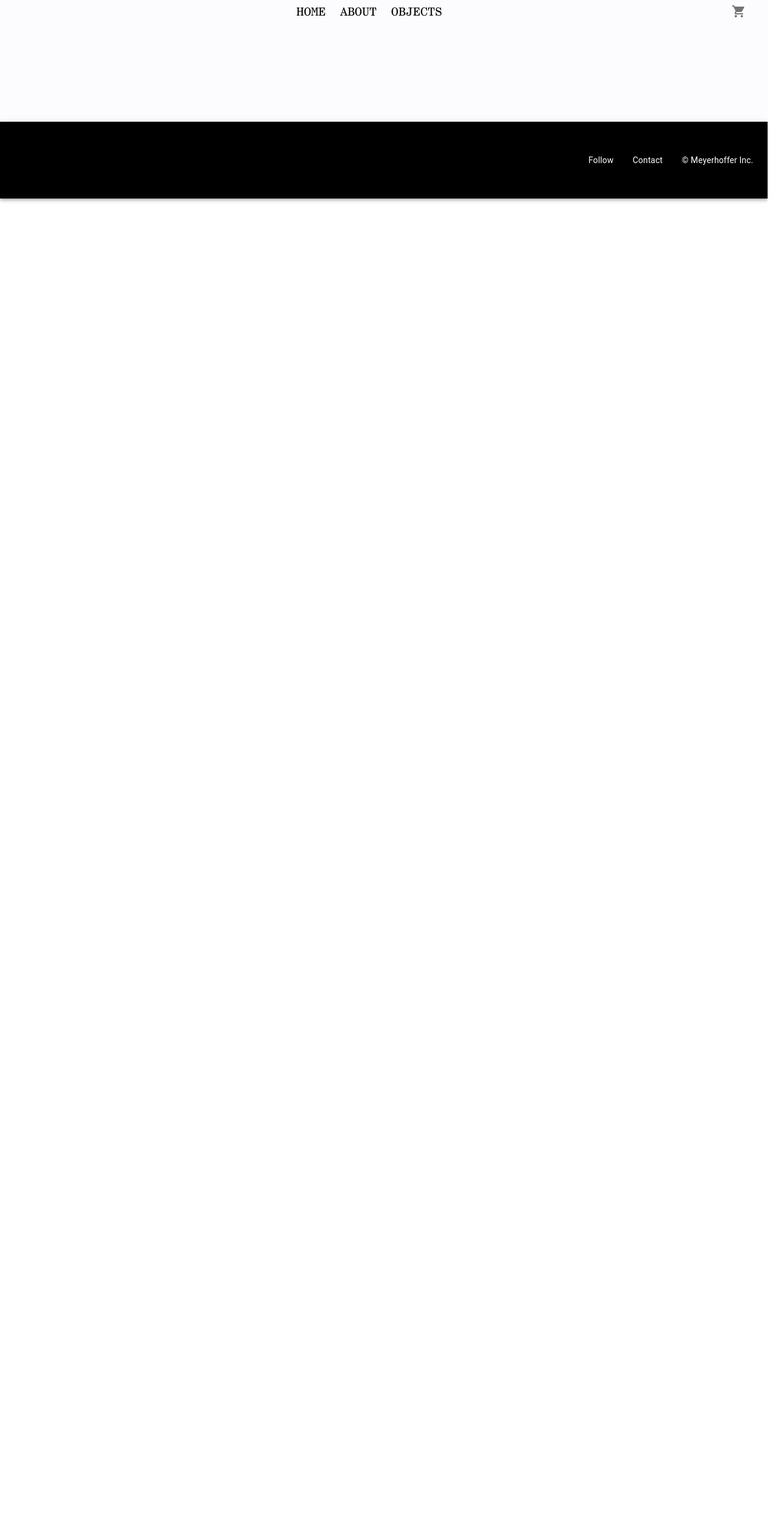
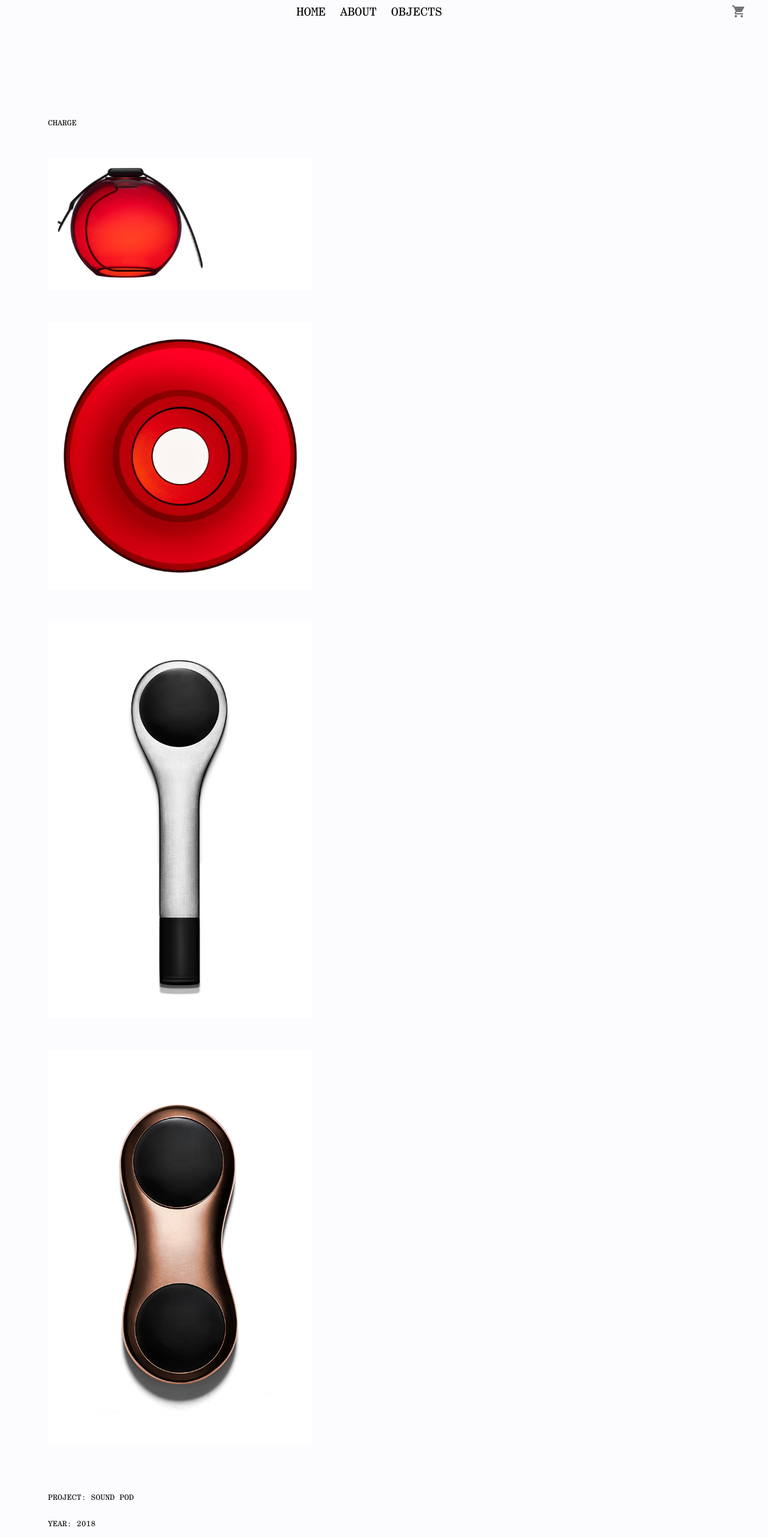
Before and after one commit to Tibebu-ES/react-meyerhoffer, a React (Create React App) app: page /archive-charge in a window 1280 px wide. Shown: the part 234-2797 px from the top of the page at 60% size, 1304 px wide, since content can reach past the window. Before the commit the page ends 800 px from the top, so only its background shows below. Built offline with nearby package versions, Linux system fonts and the light colour scheme.

Commit message:
LinkCharge Component added

```diff
--- a/src/App.js
+++ b/src/App.js
@@ -18,6 +18,7 @@ import {
   AboutMagazine,
   AboutJournal,
   LinkSoundBox,
+  LinkCharge,
 } from "./components/index";
 import { Route, Switch } from "react-router-dom";
 import Header from "./components/main/Header";
@@ -45,6 +46,7 @@ function App() {
         <Route exact path="/outsidemagazine" component={AboutMagazine} />
         <Route exact path="/surfersjournal" component={AboutJournal} />
         <Route exact path="/archive-sound" component={LinkSoundBox} />
+        <Route exact path="/archive-charge" component={LinkCharge} />
       </Switch>
       <Footer />
     </div>
--- a/src/components/index.jsx
+++ b/src/components/index.jsx
@@ -16,6 +16,7 @@ import LinkPorsche from "./main/bottom_links/LinkPorsche";
 import AboutMagazine from "./main/AboutMagazine";
 import AboutJournal from "./main/AboutJournal";
 import LinkSoundBox from "./main/object_links/LinkSoundBox";
+import LinkCharge from "./main/object_links/LinkCharge";
 
 export {
   Home,
@@ -36,4 +37,5 @@ export {
   AboutMagazine,
   AboutJournal,
   LinkSoundBox,
+  LinkCharge,
 };
--- /dev/null
+++ b/src/components/main/object_links/LinkCharge.jsx
@@ -0,0 +1,87 @@
+import React from "react";
+import { Grid, Typography } from "@material-ui/core";
+import { object_files } from "../../data";
+import { makeStyles } from "@material-ui/core/styles";
+
+const useStyles = makeStyles((theme) => ({
+  root: {
+    padding: "10vw 6.25vw  0 6.25vw",
+  },
+  content: {
+    fontFamily: "Century",
+    fontSize: "13px",
+    marginTop: "25px",
+    [theme.breakpoints.down("sm")]: {
+      fontSize: "11px",
+    },
+  },
+  images: {
+    marginTop: "50px",
+    marginBottom: "50px",
+  },
+}));
+
+const LinkCharge = () => {
+  const classes = useStyles();
+  return (
+    <Grid container direction="column" spacing={6} className={classes.root}>
+      <Grid item xs={12}>
+        <Typography className={classes.content}>CHARGE</Typography>
+      </Grid>
+
+      <Grid item xs={10} md={5}>
+        <img
+          src={object_files[41]}
+          width="100%"
+          height="100%"
+          alt="meyerhoffer.com"
+        />
+      </Grid>
+      <Grid item xs={10} md={5}>
+        <img
+          src={object_files[42]}
+          width="100%"
+          height="100%"
+          alt="meyerhoffer.com"
+        />
+      </Grid>
+      <Grid item xs={10} md={5}>
+        <img
+          src={object_files[43]}
+          width="100%"
+          height="100%"
+          alt="meyerhoffer.com"
+        />
+      </Grid>
+      <Grid item xs={10} md={5}>
+        <img
+          src={object_files[44]}
+          width="100%"
+          height="100%"
+          alt="meyerhoffer.com"
+        />
+      </Grid>
+
+      <Grid item xs={12}>
+        <Typography className={classes.content} paragraph>
+          PROJECT: SOUND POD
+        </Typography>
+
+        <Typography className={classes.content} paragraph>
+          YEAR: 2018
+        </Typography>
+
+        <Typography className={classes.content} paragraph>
+          INFORMATION: N/A
+        </Typography>
+
+        <Typography className={classes.content}>
+          CREDITS: <br />
+          Photography: Christoffer Dalkarls.
+        </Typography>
+      </Grid>
+    </Grid>
+  );
+};
+
+export default LinkCharge;
```
